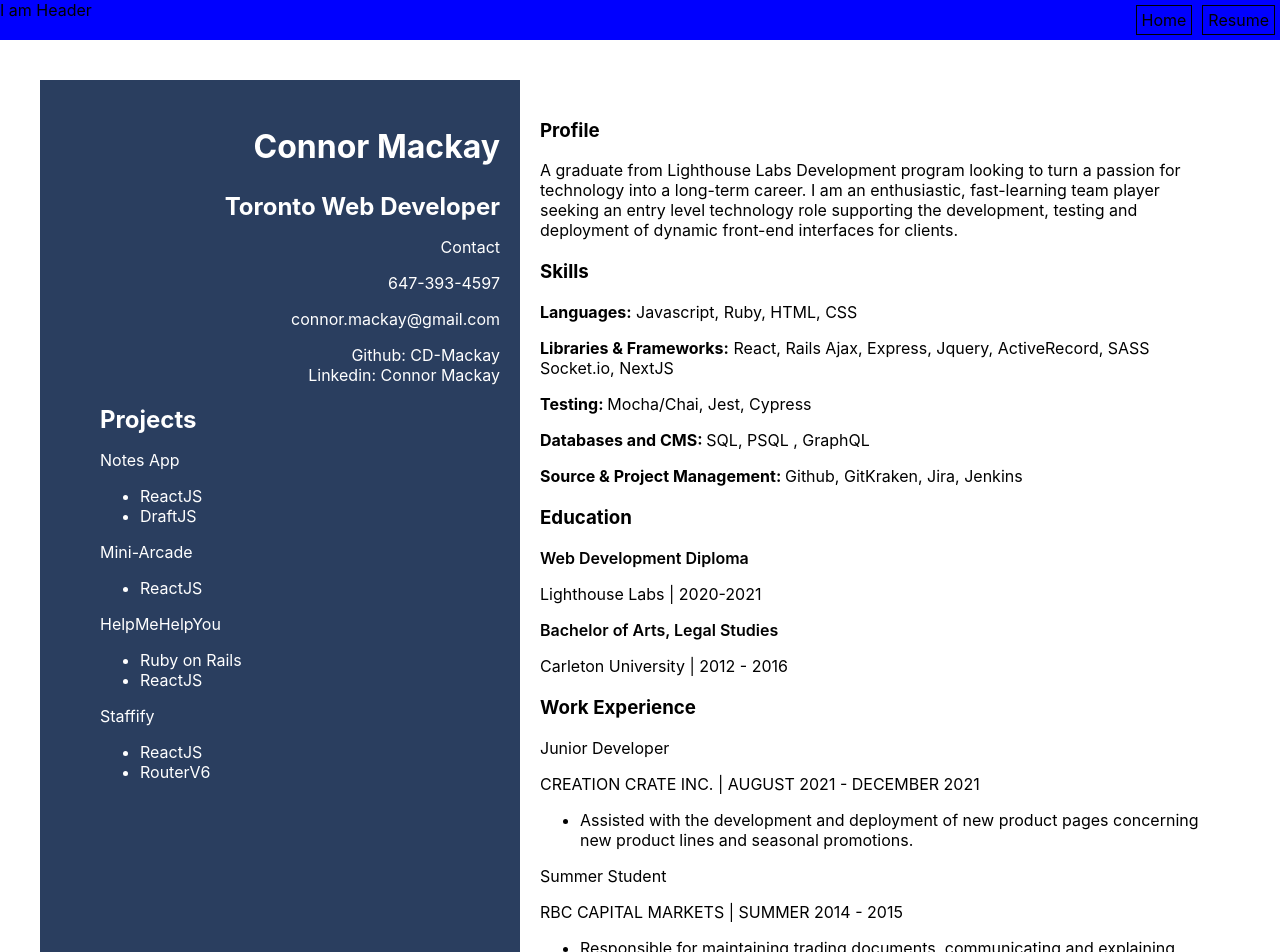
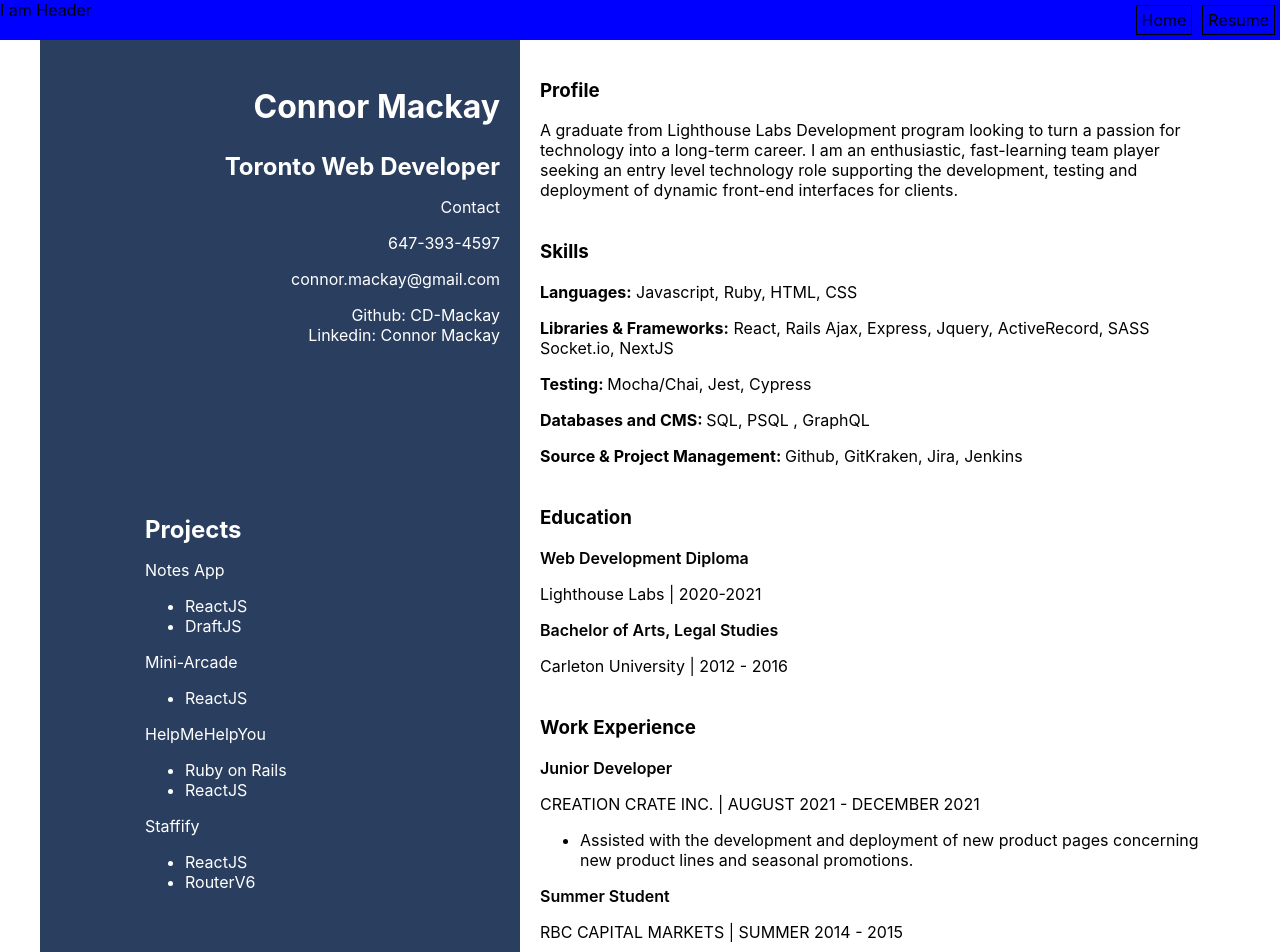
Before and after one commit to CD-Mackay/personal_site, a Next.js app: page /resume in a window 1280 px wide. Shown: the top 952 px of the page. Built offline with nearby package versions, Linux system fonts and the light colour scheme.

Commit message:
adjust layout to align sections

```diff
--- a/Components/ResumeDoc/ResumeDoc.js
+++ b/Components/ResumeDoc/ResumeDoc.js
@@ -5,7 +5,7 @@ export default function ResumeDoc() {
   return (
     <div className={styles.page}>
       <div className={styles.contact}>
-        <div className={styles.resume_section}>
+        <div className={styles.contact_details}>
           <h2>Connor Mackay</h2>
           <h6>Toronto Web Developer</h6>
           <p>Contact</p>
@@ -79,7 +79,7 @@ export default function ResumeDoc() {
         </div>
         <div className={styles.resume_section}>
           <h3>Work Experience</h3>
-          <p>Junior Developer</p>
+          <p className={styles.education}>Junior Developer</p>
           <p>CREATION CRATE INC. | AUGUST 2021 - DECEMBER 2021</p>
           <ul>
             <li>
@@ -87,7 +87,7 @@ export default function ResumeDoc() {
               concerning new product lines and seasonal promotions.
             </li>
           </ul>
-          <p>Summer Student</p>
+          <p className={styles.education}>Summer Student</p>
           <p>RBC CAPITAL MARKETS | SUMMER 2014 - 2015</p>
           <ul>
             <li>
--- a/Components/ResumeDoc/ResumeDoc.module.css
+++ b/Components/ResumeDoc/ResumeDoc.module.css
@@ -1,12 +1,12 @@
 .page {
   display: grid;
   grid-template-columns: 2fr 3fr;
-  padding: 40px;
+  padding: 0px 40px 0px 40px;
 }
 
 .projects {
   text-align: left;
-  margin-left: 40px;
+  margin-left: 85px;
 }
 
 .education {
@@ -14,7 +14,7 @@
 }
 
 .resume_section {
-  margin-bottom: 20px;
+  margin-bottom: 40px;
 }
 
 .contact {
@@ -26,6 +26,10 @@
   flex-direction: column;
 }
 
+.contact_details {
+  margin-bottom: 170px;
+}
+
 .experience {
   padding: 20px;
 }
```
